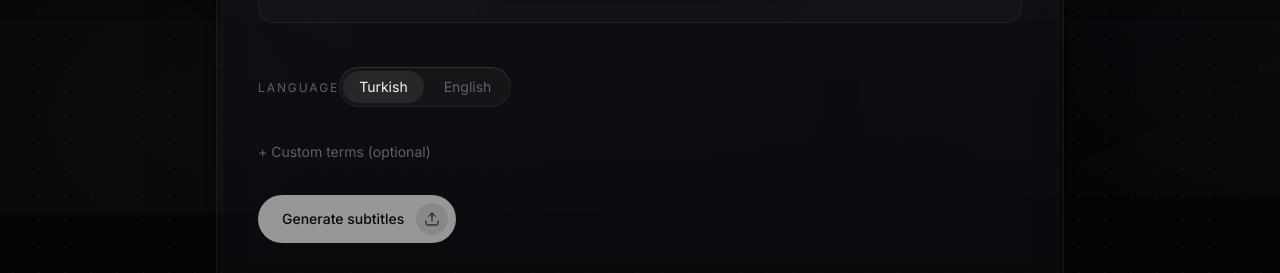
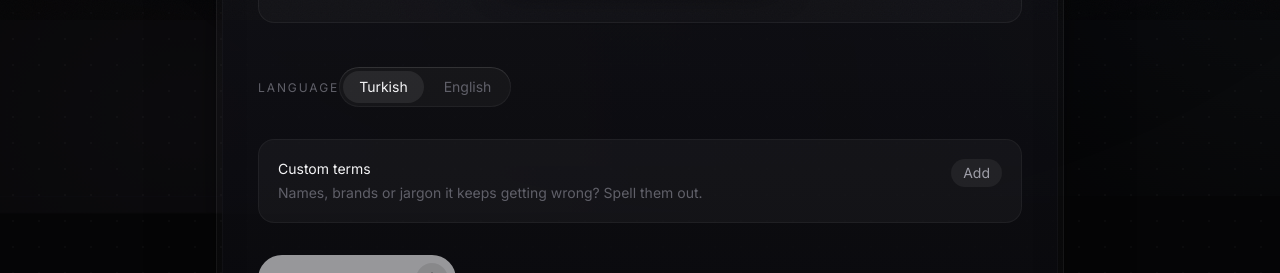
Before and after one commit to AkoSuminoe/berktan-dev, a Next.js app: page /whisper in a window 1280 px wide. Shown: the part 780-1053 px from the top of the page. Built offline with nearby package versions, Linux system fonts and the light colour scheme; no server answers.

Commit message:
Make the custom terms section visible and explain how to write one

```diff
--- a/src/components/whisper/SubtitleDemo.tsx
+++ b/src/components/whisper/SubtitleDemo.tsx
@@ -404,37 +404,56 @@ export default function SubtitleDemo() {
           </div>
         </div>
 
-        <div className="mt-8">
+        <div className="mt-8 rounded-2xl bg-white/[0.03] p-4 shadow-[inset_0_0_0_1px_rgba(255,255,255,0.05)] sm:p-5">
           <button
             type="button"
             onClick={() => setTermsOpen((open) => !open)}
             aria-expanded={termsOpen}
-            className="text-sm text-ink-faint transition-colors duration-[280ms] ease-out-strong hover:text-ink-dim focus-visible:outline-none focus-visible:ring-2 focus-visible:ring-glow/50"
+            className="flex w-full items-start justify-between gap-4 text-left focus-visible:outline-none focus-visible:ring-2 focus-visible:ring-glow/50"
           >
-            {termsOpen ? '−' : '+'} Custom terms (optional)
+            <span>
+              <span className="block text-sm text-ink">Custom terms</span>
+              <span className="mt-1 block text-sm text-ink-faint">
+                Names, brands or jargon it keeps getting wrong? Spell them out.
+              </span>
+            </span>
+            <span className="shrink-0 rounded-full bg-white/[0.06] px-3 py-1 text-sm text-ink-dim">
+              {termsOpen ? 'Hide' : 'Add'}
+            </span>
           </button>
 
           {termsOpen && (
-            <div className="mt-3">
+            <div className="mt-4">
               <p className="text-sm text-ink-faint">
-                Corrections for words the model mishears. Applied to this file
-                only, then discarded.
+                Put what it hears on the left, what it should say on the right.
               </p>
+              <pre className="mt-3 overflow-x-auto rounded-xl bg-black/20 p-3 font-mono text-[13px] text-ink-dim">
+{`{
+  "reyki": "reiki",
+  "chat gpt": "ChatGPT"
+}`}
+              </pre>
               <textarea
-                rows={4}
+                rows={5}
                 spellCheck={false}
                 disabled={busy}
                 value={termsText}
                 onChange={(event) => onTermsChange(event.target.value)}
-                placeholder={'{ "reyki": "reiki", "cakira": "cakra" }'}
-                className={`mt-3 w-full rounded-2xl bg-white/[0.03] p-3 font-mono text-[13px] text-ink shadow-[inset_0_0_0_1px_rgba(255,255,255,0.05)] outline-none transition-shadow duration-[280ms] ease-out-strong placeholder:text-ink-faint/60 disabled:opacity-50 ${
+                placeholder={'{ "reyki": "reiki" }'}
+                aria-label="Custom terms"
+                className={`mt-3 w-full rounded-xl bg-white/[0.03] p-3 font-mono text-[13px] text-ink shadow-[inset_0_0_0_1px_rgba(255,255,255,0.05)] outline-none transition-shadow duration-[280ms] ease-out-strong placeholder:text-ink-faint/60 disabled:opacity-50 ${
                   termsError
                     ? 'shadow-[inset_0_0_0_1px_rgba(248,113,113,0.45)]'
                     : 'focus:shadow-[inset_0_0_0_1px_rgba(255,255,255,0.12)]'
                 }`}
               />
-              {termsError && (
+              {termsError ? (
                 <p className="mt-2 text-sm text-red-400">{termsError}</p>
+              ) : (
+                <p className="mt-2 text-sm text-ink-faint">
+                  Capitals do not matter, and only whole words are replaced.
+                  Used for this file only, then thrown away.
+                </p>
               )}
             </div>
           )}
```
